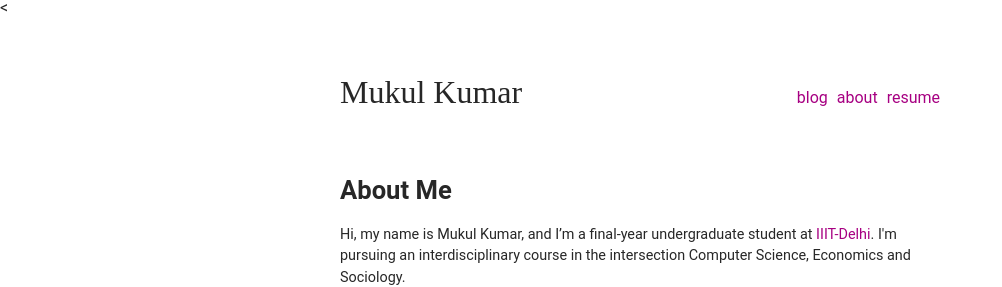
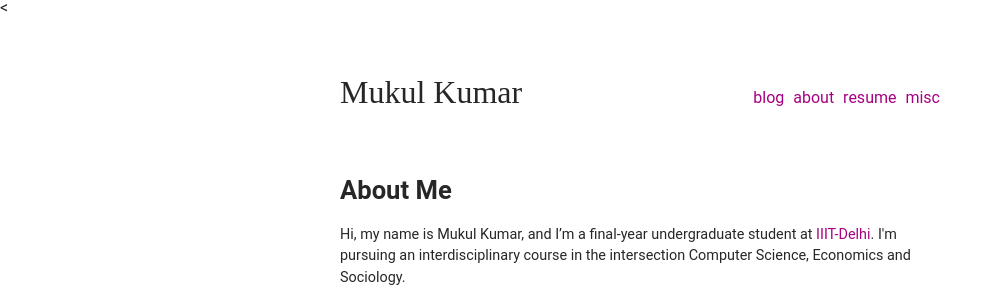
Before and after one commit to mukulkumar22/mukulkumar22.github.io, a Jekyll site: the page index.html, which Jekyll copies as it is, in a window 1280 px wide. Shown: the top 287 px of the page, without its empty margins (0-1002 px from the left). Built offline with Jekyll 4.4.1, drawn with Linux system fonts in a browser that asks for light colours; some web fonts are replaced.

Commit message:
Update index.html

```diff
--- a/index.html
+++ b/index.html
@@ -51,6 +51,10 @@ href="https://fonts.googleapis.com/css?family=Inconsolata:400,700|Source+Sans+Pr
                     <a href="mukul_kumar.pdf">resume</a>
                 </li>
 
+                <li>
+                    <a href = "misc.html"> misc</a>
+                </li>
+
             </ul>
         </div>
         <div class="page">
```
